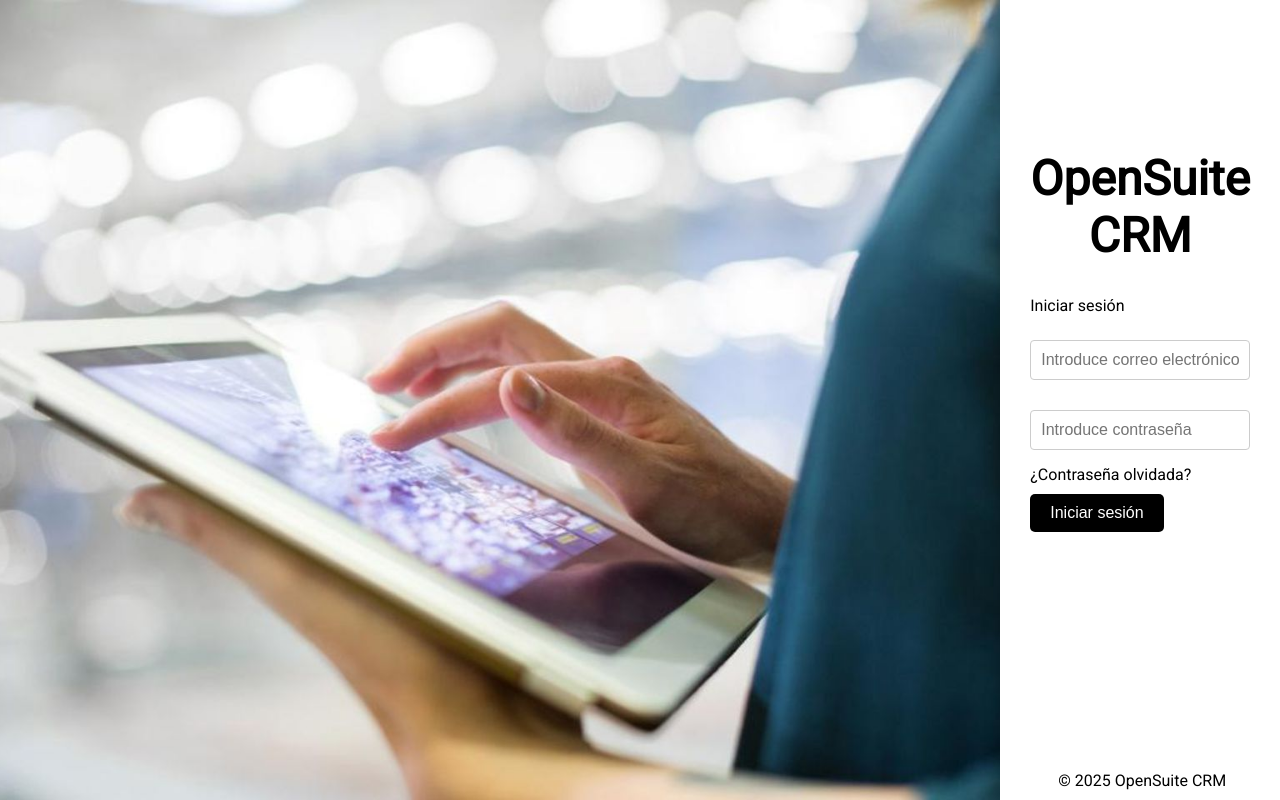
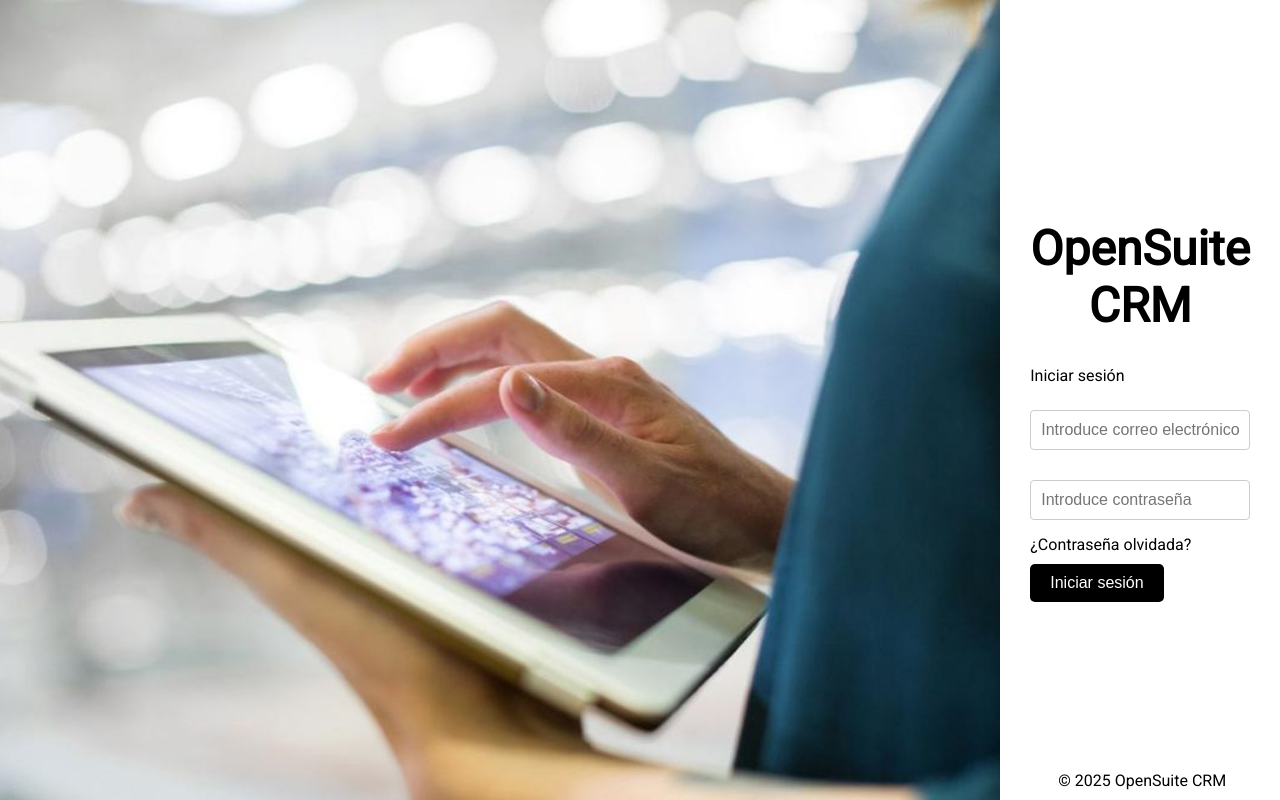
Before and after one commit to dhg-92/DigitalPyme-CRM, a Vue app in the folder Frontend/: page /login in a window 1280 px wide. Built offline with nearby package versions, Linux system fonts and the light colour scheme.

Commit message:
Update Login.vue

```diff
--- a/Frontend/src/components/Login.vue
+++ b/Frontend/src/components/Login.vue
@@ -177,6 +177,7 @@ const setPasswordForm = () => {
     width: 100%;
     height: 100%;
     flex-direction: column;
+    justify-content: center;
 }
 
 #background.fondo {
@@ -235,7 +236,6 @@ button:hover {
 #head {
     width: 100%;
     justify-content: center;
-    margin-top: 40%;
 }
 
 #footer {
```
